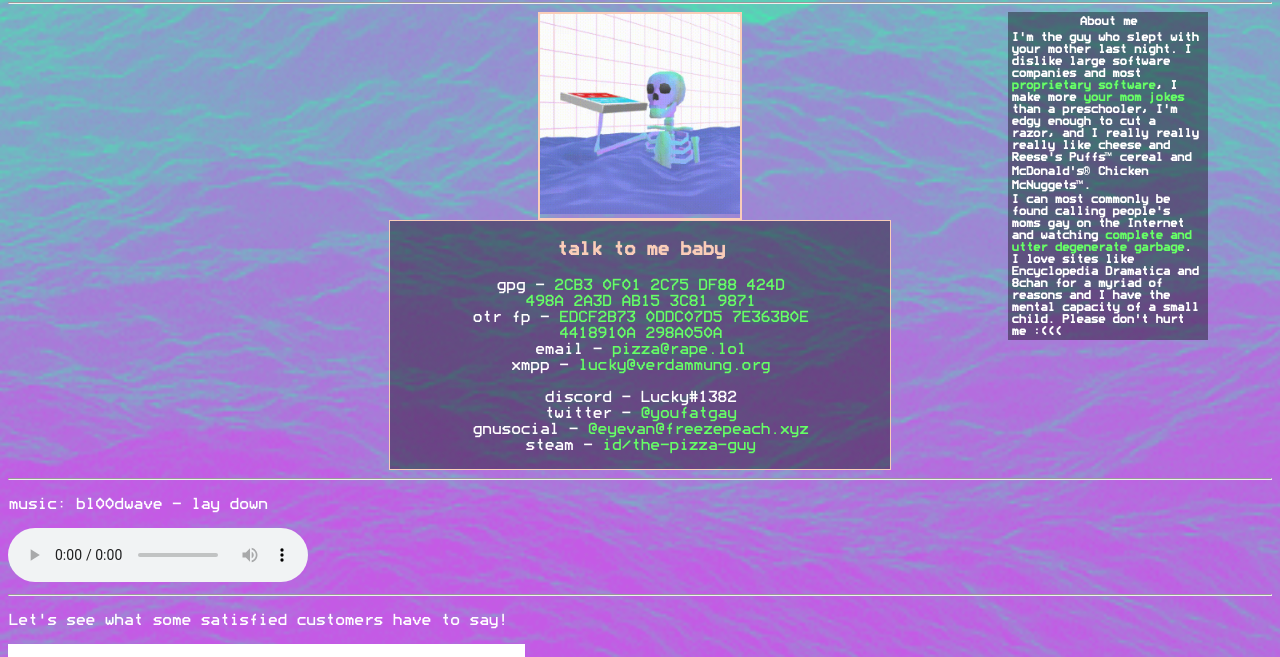
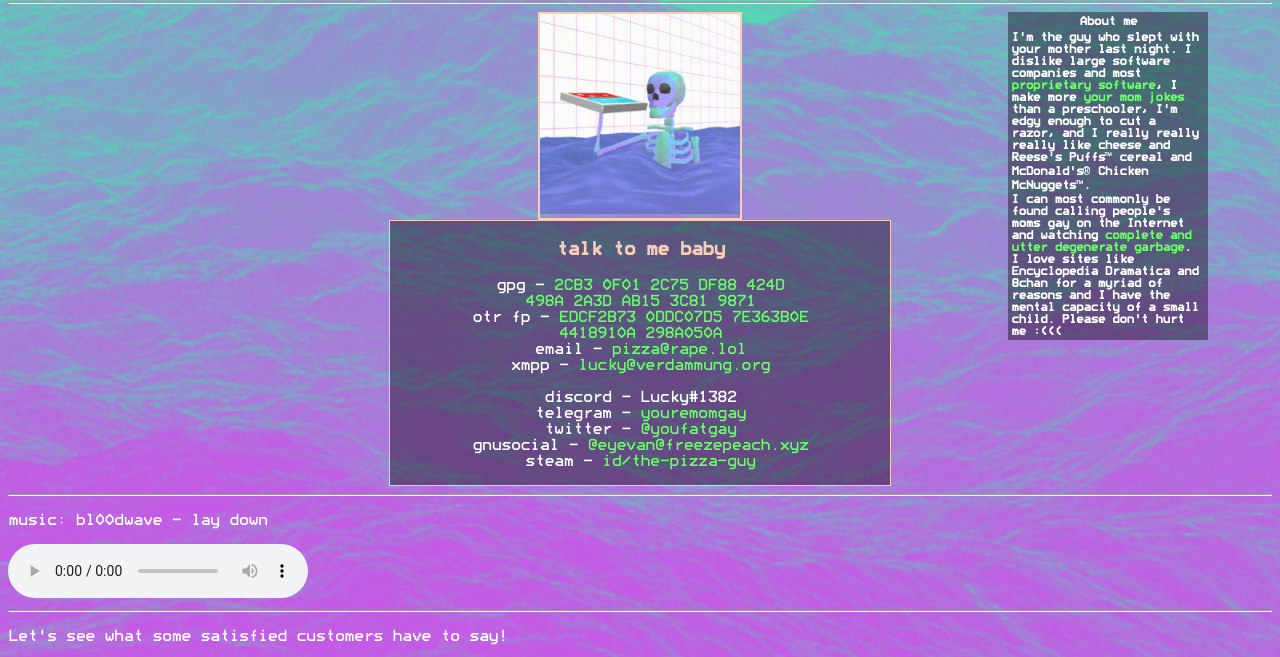
Before and after one commit to luck-e/luck-e.github.io, a plain HTML site: page index.html in a window 1280 px wide. Shown: the part 73-730 px from the top of the page. Drawn offline with Linux system fonts and the light colour scheme.

Commit message:
telegram is cool

```diff
--- a/index.html
+++ b/index.html
@@ -38,6 +38,8 @@
 	<br><br>
 	discord - Lucky#1382
 	<br>
+	telegram - <a href="https://t.me/youremomgay">youremomgay</a>
+	<br>
 	twitter - <a href="https://twitter.com/youfatgay">@youfatgay</a>
 	<br>
 	gnusocial - <a href="https://freezepeach.xyz/eyevan">@eyevan@freezepeach.xyz</a>
```
